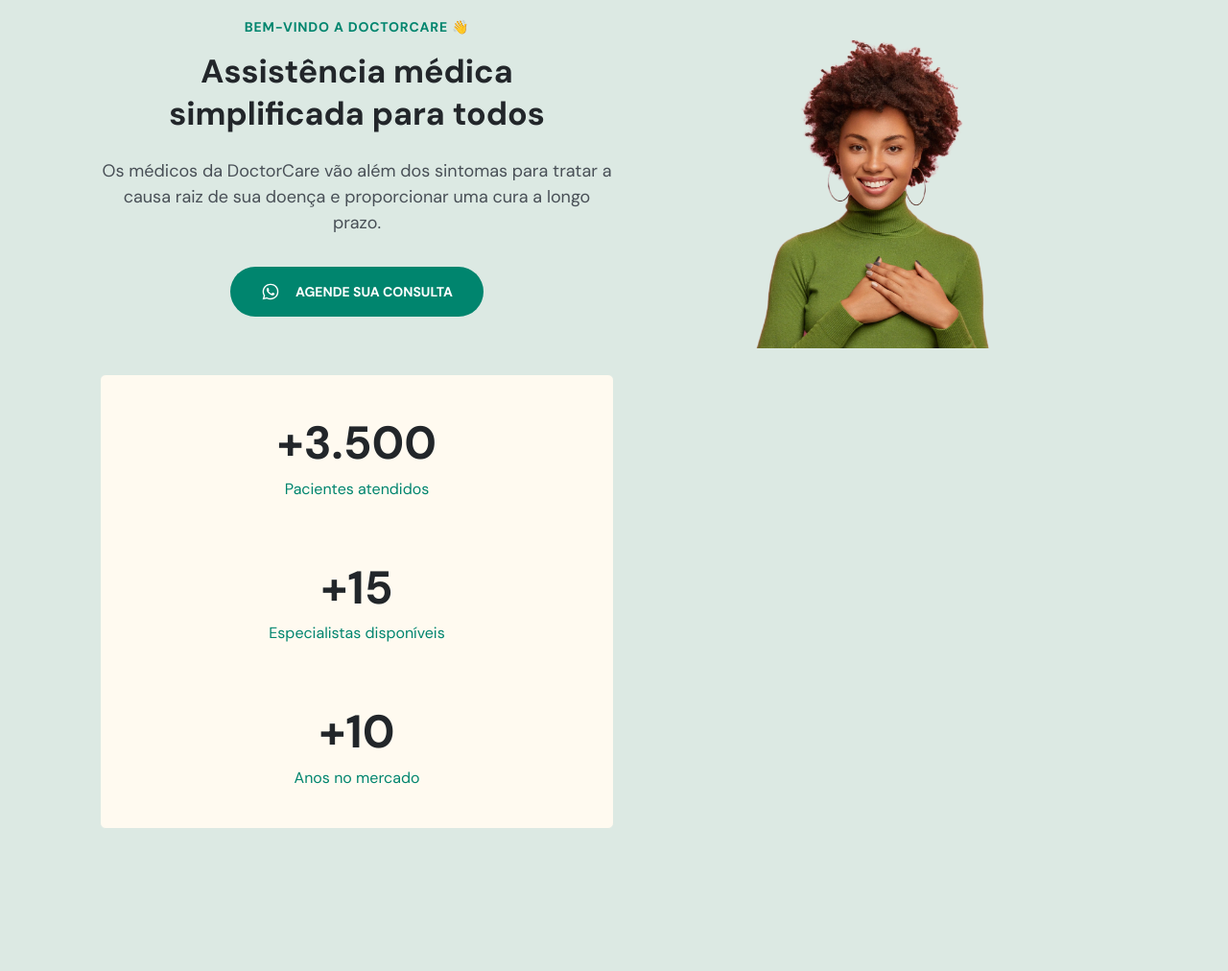
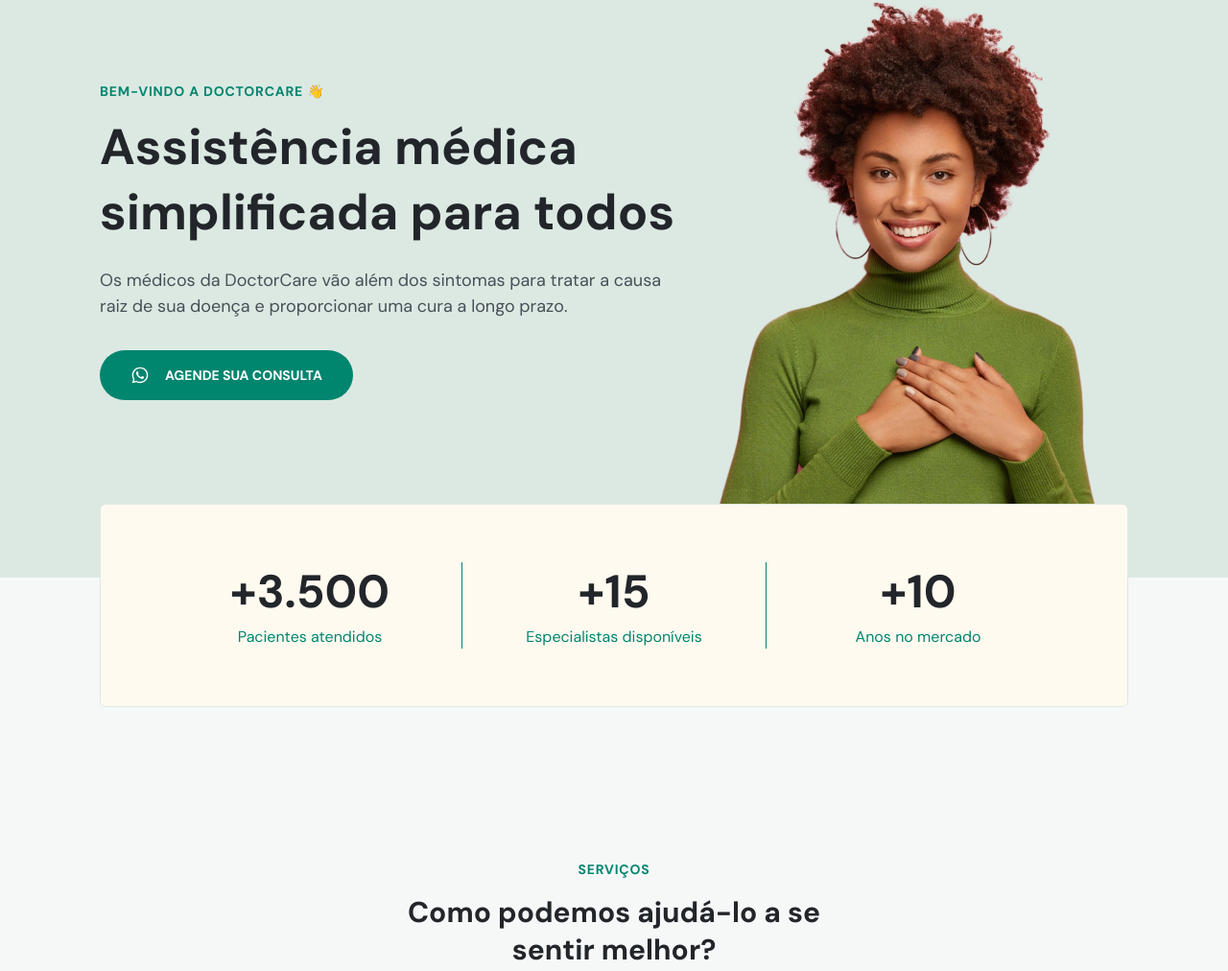
Before and after one commit to mariajoaosantos/NLW-Website-Project, a plain HTML site: page index.html in a window 1280 px wide. Shown: the part 94-1106 px from the top of the page at 96% size. Drawn offline with nearby package versions, Linux system fonts and the light colour scheme.

Commit message:
Header + Services responsivity done

```diff
--- a/style.css
+++ b/style.css
@@ -267,13 +267,14 @@
 /*===HOME===*/
 
 #home {
+  padding-block: 0;
   padding-top: calc(4.1rem + var(--nav-height));
 }
 
 #home::before {
   content: '';
   width: 100%;
-  height: calc(108rem + var(--nav-height));
+  height: calc(76% + var(--nav-height));
   background-color: var(--brand-light);
   display: block;
   position: absolute;
@@ -449,9 +450,23 @@
 
 @media (min-width: 1024px) {
   /*===GENERAL===*/
+
+  body {
+    overflow: auto;
+  }
+
   .wrapper {
     width: min(112rem, 100%);
     display: grid;
+  }
+
+  section {
+    padding-block: 16rem;
+  }
+
+  section h2 {
+    font-size: 4rem;
+    line-height: 5.2rem;
   }
 
   /*===NAVIGATION===*/
@@ -573,7 +588,81 @@
 
   /*===HOME===*/
 
+  #home::before {
+    height: calc(96% - var(--nav-height));
+  }
+
+  #home {
+    padding-top: var(--nav-height);
+  }
+
   #home .wrapper {
-    grid-template-columns: 50% 50%;
+    grid-template-columns: 60.5rem 1fr;
+    grid-template-areas:
+      'A B'
+      'C C';
   }
+
+  #home .col-a {
+    grid-area: A;
+    text-align: left;
+    align-self: center;
+  }
+
+  #home .col-b {
+    grid-area: B;
+  }
+
+  #home h1 {
+    font-size: 5.2rem;
+  }
+
+  #home .content p {
+    font-size: 1.8rem;
+  }
+
+  #home .stats {
+    grid-area: C;
+    flex-direction: row;
+    padding: 6rem;
+    gap: 0;
+  }
+
+  #home .stats .stat + .stat {
+    border-left: 1px solid var(--primary-color);
+  }
+
+  #home .stats .stat {
+    flex: 1;
+  }
+
+  #home .button {
+    margin: 0;
+  }
+
+  #home img {
+    width: 42rem;
+  }
+
+  /*===SERVICES===*/
+
+  #services h2 {
+    width: 47rem;
+    margin-inline: auto;
+  }
+
+  #services .cards {
+    flex-direction: row;
+    flex-wrap: wrap;
+    gap: 4rem;
+  }
+
+  #services .card {
+    width: 30%;
+    flex-grow: 1;
+  }
+
+   /*===ABOUT===*/
+
+
 }
```
